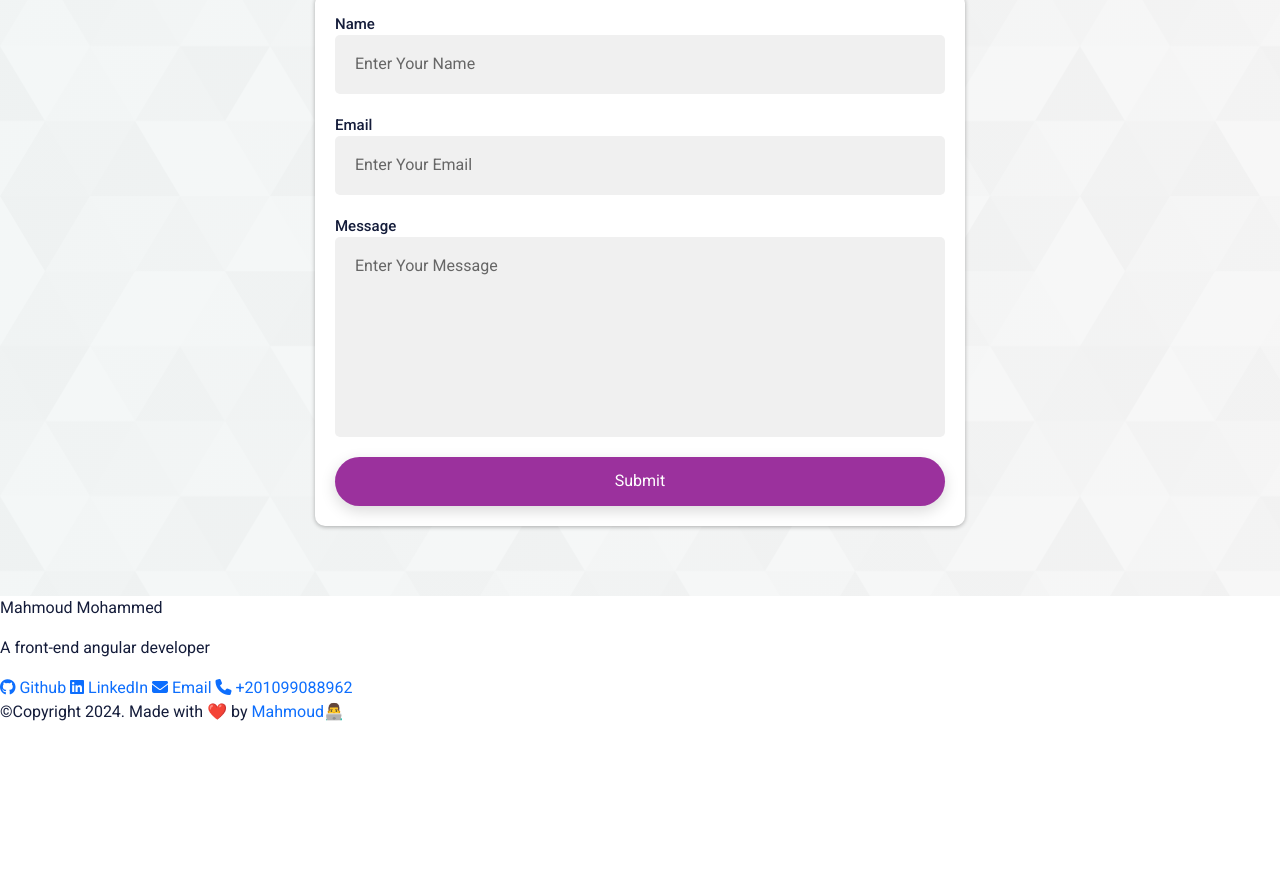
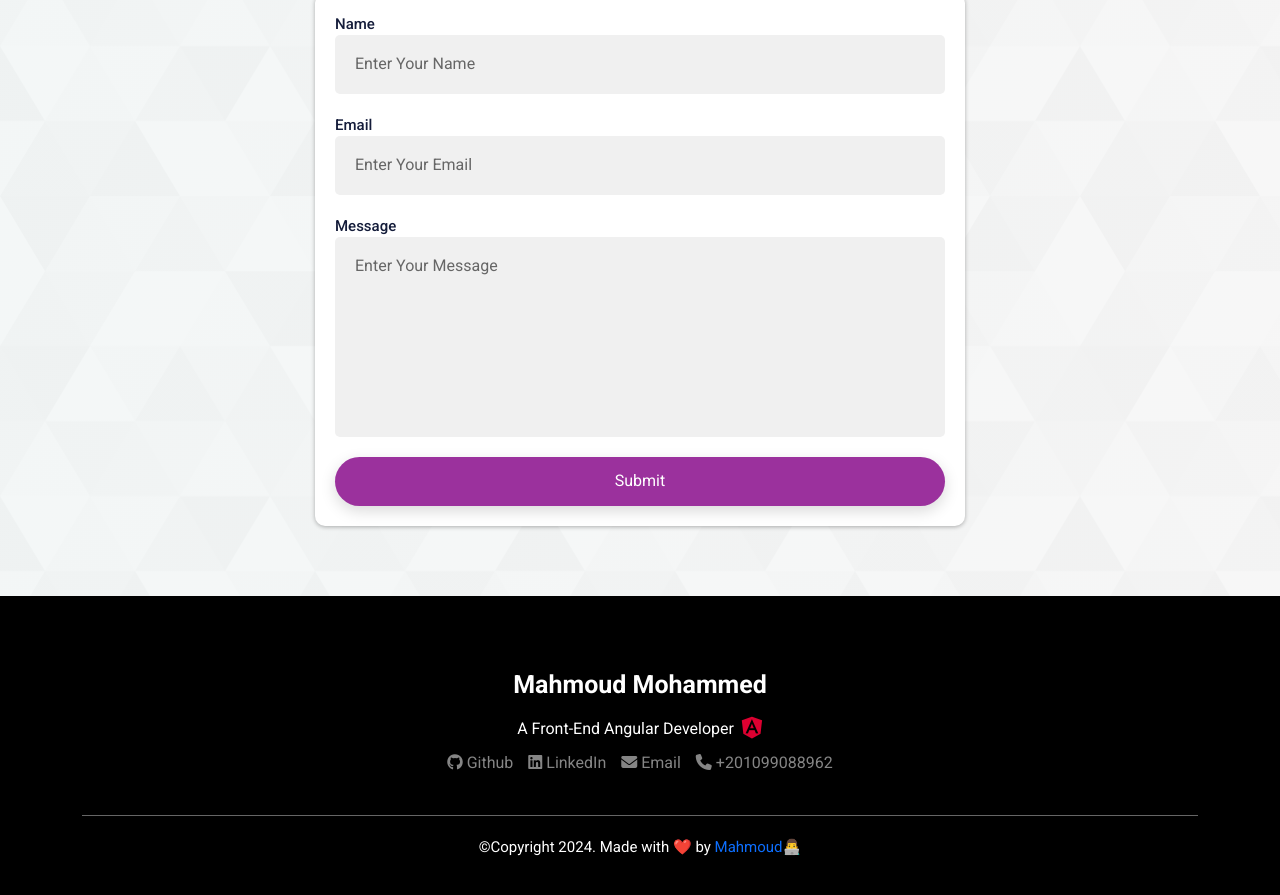
Before and after one commit to MahmoudsMohammed/Mahmoud, a plain HTML site: page index.html in a window 1280 px wide. Shown: the part 6755-7650 px from the top of the page. Before the commit the page ends 7495 px from the top, so only its background shows below. Drawn offline with nearby package versions, Linux system fonts and the light colour scheme.

Commit message:
finish footer styling

```diff
--- a/index.html
+++ b/index.html
@@ -931,10 +931,13 @@
 
     <!-- start footer -->
     <footer>
+      <div class="container">
         <div class="info">
           <p>Mahmoud Mohammed</p>
-        <p>A front-end angular developer</p>
-        <div>
+          <p>
+            A front-end angular developer <i class="fa-brands fa-angular"></i>
+          </p>
+          <div class="socila">
             <a href="https://github.com/MahmoudsMohammed" target="_blank"
               ><i class="fa-brands fa-github"></i> Github</a
             >
@@ -953,7 +956,8 @@
             >
           </div>
         </div>
-      <p>&copy;Copyright 2024. Made with ❤️ by <a href="">Mahmoud👨‍💻</a></p>
+        <p>&copy;Copyright 2024. Made with ❤️ by <a href="#">Mahmoud👨‍💻</a></p>
+      </div>
     </footer>
     <!-- end footer -->
 
--- a/style/main.scss
+++ b/style/main.scss
@@ -492,3 +492,58 @@
   }
 }
 // end contact
+
+// start footer
+footer {
+  & {
+    padding: var(--section-padding) 0px 20px;
+    background-color: black;
+    text-align: center;
+    color: white;
+  }
+  .info {
+    & {
+      margin-bottom: 40px;
+    }
+    p:first-of-type {
+      font-size: 25px;
+      font-weight: 600;
+      margin-bottom: 10px;
+    }
+    p:last-of-type {
+      text-transform: capitalize;
+      margin-bottom: 10px;
+      i {
+        color: #dd0031;
+        font-size: 25px;
+        position: relative;
+        bottom: -3px;
+        margin-left: 3px;
+      }
+    }
+    .socila {
+      & {
+        margin-top: 0px;
+        display: flex;
+        flex-wrap: wrap;
+        gap: 15px;
+        justify-content: center;
+      }
+      a {
+        & {
+          color: #858585;
+          transition: 0.3s;
+        }
+        &:hover {
+          color: white;
+        }
+      }
+    }
+  }
+  .container > p {
+    font-size: 15px;
+    border-top: 1px solid #666;
+    padding-top: 20px;
+  }
+}
+// end footer
```
Also changed, not shown: style/main.css. Lines whose indentation alone changed are shown as unchanged.
